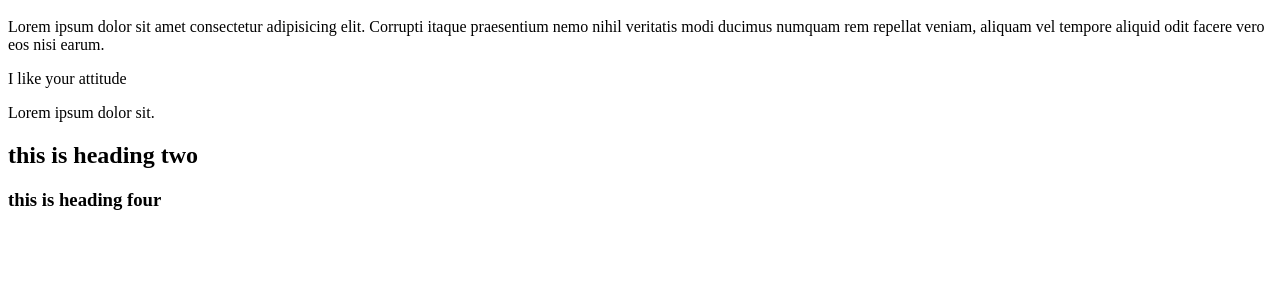
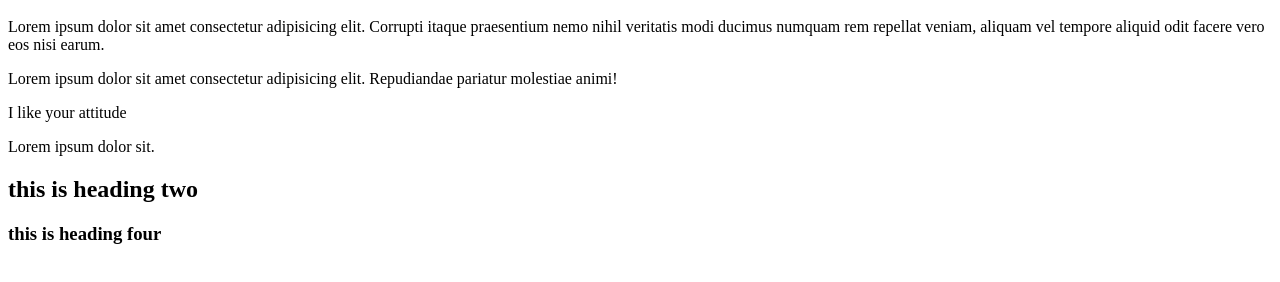
Before and after one commit to MdArifuzzaman2/my_first_repo, a plain HTML site: page index.html in a window 1280 px wide. Shown: the part 120-402 px from the top of the page. Drawn offline with Linux system fonts and the light colour scheme.

Commit message:
added tag

```diff
--- a/index.html
+++ b/index.html
@@ -14,6 +14,10 @@
       praesentium nemo nihil veritatis modi ducimus numquam rem repellat veniam,
       aliquam vel tempore aliquid odit facere vero eos nisi earum.
     </p>
+    <p>
+      Lorem ipsum dolor sit amet consectetur adipisicing elit. Repudiandae
+      pariatur molestiae animi!
+    </p>
     <span>I like your attitude</span>
     <p>Lorem ipsum dolor sit.</p>
     <h2>this is heading two</h2>
--- a/style.css
+++ /dev/null
@@ -1,3 +0,0 @@
-p {
-  color: rgb(202, 150, 6);
-}
```
